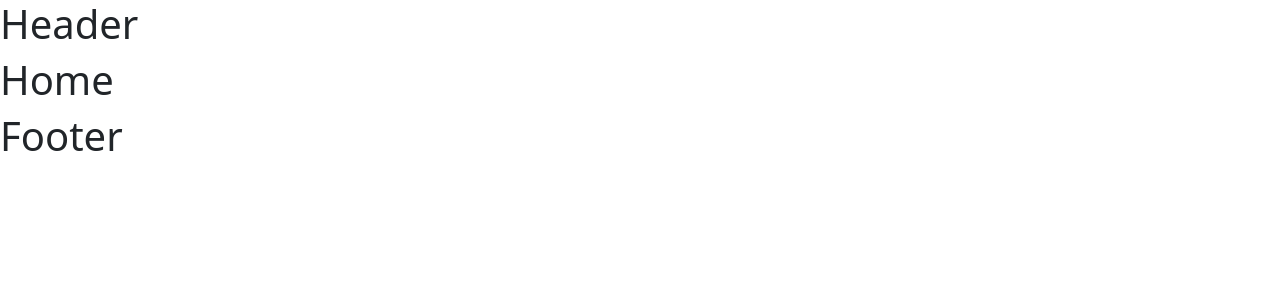
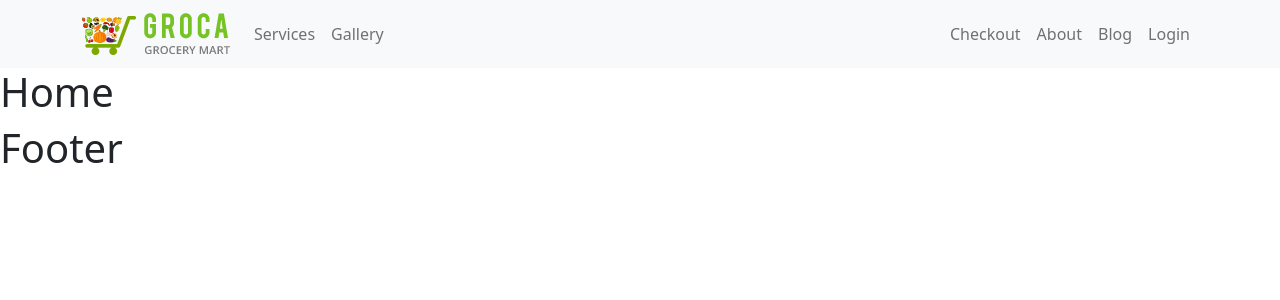
Before and after one commit to Md-Mobassher/Grocery-management-client, a React (Create React App) app: page / in a window 1280 px wide. Shown: the top 300 px of the page. Built offline with nearby package versions, Linux system fonts and the light colour scheme; no server answers.

Commit message:
header added

```diff
--- a/package.json
+++ b/package.json
@@ -7,10 +7,12 @@
     "@testing-library/react": "^13.1.1",
     "@testing-library/user-event": "^13.5.0",
     "bootstrap": "^5.1.3",
+    "dotenv": "^16.0.0",
     "firebase": "^9.7.0",
     "react": "^18.1.0",
     "react-bootstrap": "^2.3.1",
     "react-dom": "^18.1.0",
+    "react-firebase-hooks": "^5.0.3",
     "react-hook-form": "^7.30.0",
     "react-router-dom": "^6.3.0",
     "react-scripts": "5.0.1",
--- a/src/App.js
+++ b/src/App.js
@@ -1,10 +1,11 @@
 import { Route, Routes } from 'react-router-dom';
 import './App.css';
+import Header from './Pages/Shared/Header/Header';
 import Home from './Pages/Home/Home/Home';
 import Login from './Pages/Login/Login/Login';
 import SignUp from './Pages/Login/SignUp/SignUp';
 import Footer from './Pages/Shared/Footer/Footer';
-import Header from './Pages/Shared/Header/Header';
+
 
 import NotFound from './Pages/Shared/NotFound/NotFound';
 
--- /dev/null
+++ b/src/Pages/Shared/Header/Header.css
@@ -0,0 +1,4 @@
+.header-text{
+    color: black;
+    text
+}
--- a/src/Pages/Shared/Header/Header.js
+++ b/src/Pages/Shared/Header/Header.js
@@ -1,10 +1,48 @@
+import { signOut } from 'firebase/auth';
 import React from 'react';
+import { Container, Nav, Navbar } from 'react-bootstrap';
+import { Link } from 'react-router-dom';
+import {useAuthState} from "react-firebase-hooks/auth"
+import auth from '../../../firebase.init';
+import logo from '../../../Images/logo/logo.png'
 
 const Header = () => {
+    const [user] = useAuthState(auth)
+
+    const handleSignOut = () =>{
+        signOut(auth);
+    }
+
     return (
-        <div>
-            <h1>Header</h1>
-        </div>
+      <>
+        <Navbar collapseOnSelect expand="lg" sticky='top' bg='light' variant="light">
+                <Container className='header-text'>
+                    <Navbar.Brand as={Link} to="/">
+                            <img src={logo} alt="" />
+                    </Navbar.Brand>
+                    <Navbar.Toggle aria-controls="responsive-navbar-nav" />
+                    <Navbar.Collapse id="responsive-navbar-nav" >
+                        <Nav className="me-auto">
+                            <Nav.Link href="home#services">Services</Nav.Link>
+                            <Nav.Link href="home#gallery">Gallery</Nav.Link>
+                        </Nav>
+                        <Nav>
+                            <Nav.Link as={Link} to="checkout">Checkout</Nav.Link>
+                            <Nav.Link as={Link} to="about">About</Nav.Link>
+                            <Nav.Link as={Link} to="blog">Blog</Nav.Link>
+                            {
+                                user ?
+                                    <button className='btn btn-link text-white text-decoration-none' onClick={handleSignOut}>Sign Out</button>
+                                :
+                                <Nav.Link as={Link} to="login">
+                                Login
+                            </Nav.Link>}
+                        </Nav>
+                    </Navbar.Collapse>
+                </Container>
+            </Navbar>
+
+      </>
     );
 };
 
--- /dev/null
+++ b/src/firebase.init.js
@@ -0,0 +1,24 @@
+// Import the functions you need from the SDKs you need
+import { initializeApp } from "firebase/app";
+import { getAuth } from "firebase/auth";
+// TODO: Add SDKs for Firebase products that you want to use
+// https://firebase.google.com/docs/web/setup#available-libraries
+
+// Your web app's Firebase configuration
+const firebaseConfig = {
+
+    apiKey: process.env.REACT_APP_apiKey,
+    authDomain: process.env.REACT_APP_authDomain,
+    projectId: process.env.REACT_APP_projectId,
+    storageBucket: process.env.REACT_APP_storageBucket,
+    messagingSenderId: process.env.REACT_APP_messagingSenderId,
+    appId: process.env.REACT_APP_appId,
+
+};
+
+// Initialize Firebase
+const app = initializeApp(firebaseConfig);
+
+const auth = getAuth(app);
+
+export default auth;
```
Also changed, not shown: src/Images/logo/logo.png (added), 1 other file (tests, documents, lock files or other folders).
